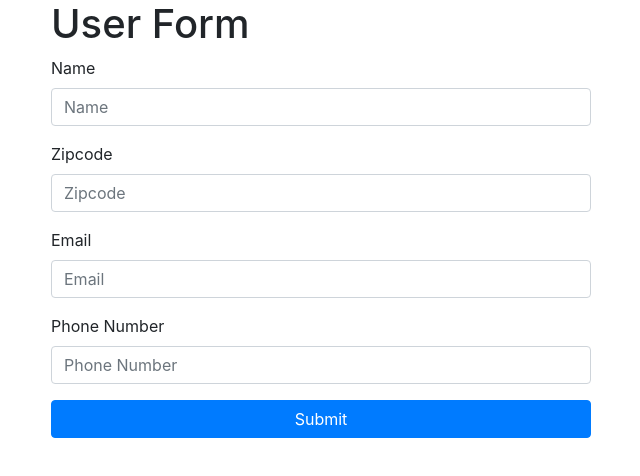
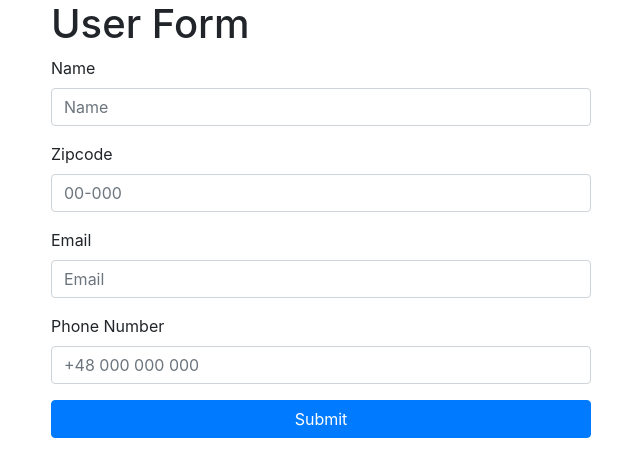
Before and after one commit to AnnaLangner/FormValidationRE, a website: page index.html in a window 1280 px wide. Shown: the full height of the page, 319-959 px from the left. Drawn offline with nearby package versions, Linux system fonts and the light colour scheme.

Commit message:
Changing name of placeholders

```diff
--- a/index.html
+++ b/index.html
@@ -25,7 +25,7 @@
             </div>
             <div class="form-group">
               <label>Zipcode</label>
-              <input type="text" class="form-control" id="zip" placeholder="Zipcode">
+              <input type="text" class="form-control" id="zip" placeholder="00-000">
               <div class="invalid-feedback">
                 Enter a valid zipcode
               </div>
@@ -39,7 +39,7 @@
             </div>
             <div class="form-group">
               <label>Phone Number</label>
-              <input type="text" class="form-control" id="phone" placeholder="Phone Number">
+              <input type="text" class="form-control" id="phone" placeholder="+48 000 000 000">
               <div class="invalid-feedback">
                 Enter a valid phone number
               </div>
```
